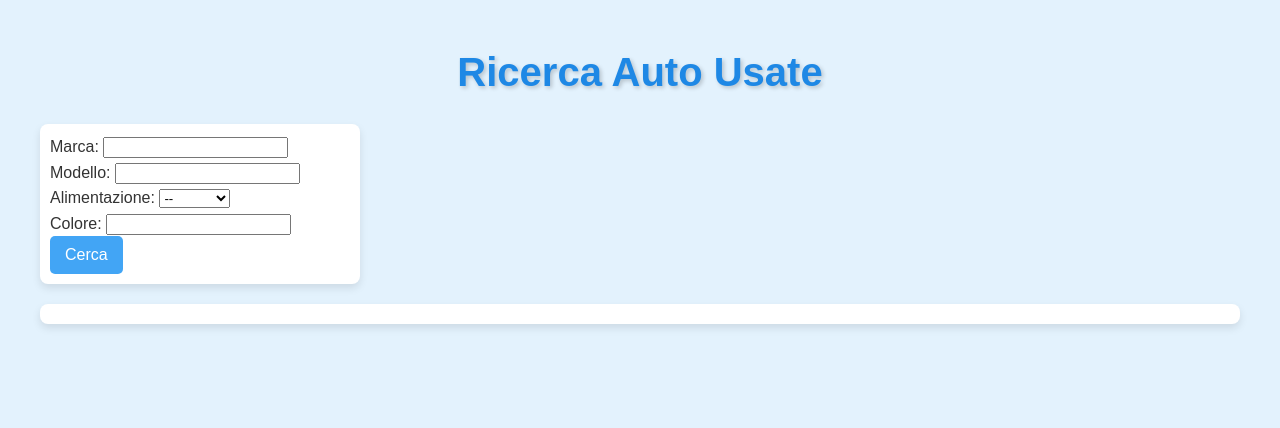
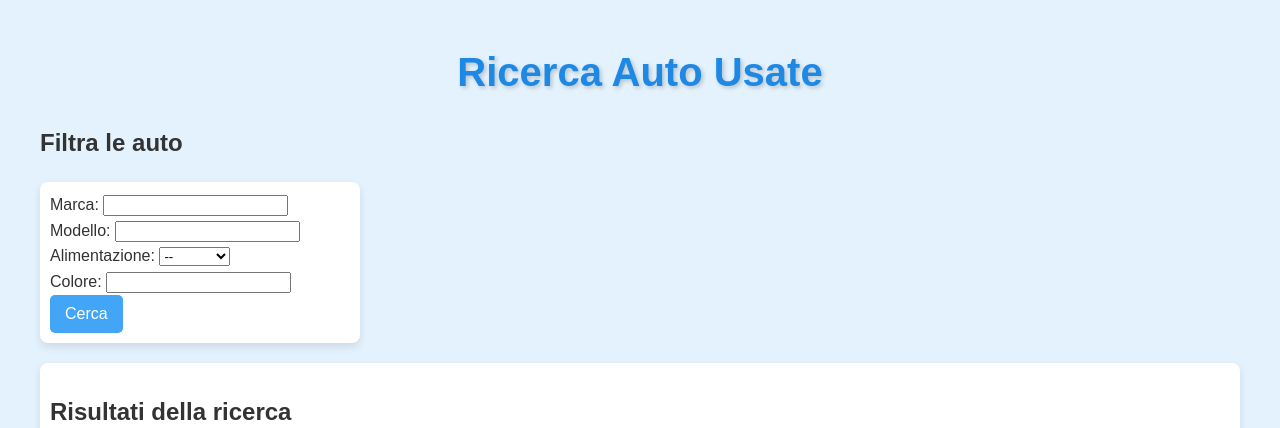
Before and after one commit to MassimilianoMaccione/Progetto_5M, a Flask app: template templates/index.html in a window 1280 px wide. Shown: the top 428 px of the page. Run offline with Flask 3, Linux system fonts and the light colour scheme; the template is opened without the code that fills it: most values are stand-ins (such as "Sample title", 1, 10 or a date in 2020).

Commit message:
progetto

```diff
--- a/templates/index.html
+++ b/templates/index.html
@@ -1,50 +1,109 @@
 <!DOCTYPE html>
-<html>
+<html lang="it">
 <head>
+    <meta charset="UTF-8">
+    <meta name="viewport" content="width=device-width, initial-scale=1.0">
     <title>Auto Usate</title>
     <link rel="stylesheet" href="{{ url_for('static', filename='style.css') }}">
 </head>
 <body>
+    <!-- Titolo principale -->
+    <header>
         <h1>Ricerca Auto Usate</h1>
+    </header>
+
+    <!-- Form per il filtro -->
+    <section id="filtro">
+        <h2>Filtra le auto</h2>
         <form id="filtroForm">
-        Marca: <input type="text" name="marca"><br>
-        Modello: <input type="text" name="modello"><br>
-        Alimentazione:
-        <select name="motore">
+            <label for="marca">Marca:</label>
+            <input type="text" id="marca" name="marca"><br>
+
+            <label for="modello">Modello:</label>
+            <input type="text" id="modello" name="modello"><br>
+
+            <label for="motore">Alimentazione:</label>
+            <select id="motore" name="motore">
                 <option value="">--</option>
                 <option value="benzina">Benzina</option>
                 <option value="diesel">Diesel</option>
             </select><br>
-        Colore: <input type="text" name="colore"><br>
+
+            <label for="colore">Colore:</label>
+            <input type="text" id="colore" name="colore"><br>
+
             <button type="submit">Cerca</button>
         </form>
+    </section>
 
-    <div id="risultati"></div>
+    <!-- Sezione per i risultati -->
+    <section id="risultati">
+        <h2>Risultati della ricerca</h2>
+        <table>
+            <thead>
+                <tr>
+                    <th>Marca</th>
+                    <th>Modello</th>
+                    <th>Motore</th>
+                    <th>Colore</th>
+                    <th>Immagine</th>
+                </tr>
+            </thead>
+            <tbody>
+                {% for a in auto %}
+                <tr>
+                    <td>{{ a.marca }}</td>
+                    <td>{{ a.modello }}</td>
+                    <td>{{ a.motore }}</td>
+                    <td>{{ a.colore }}</td>
+                    <td><img src="{{ a.immagine }}" width="100" alt="Immagine auto"></td>
+                </tr>
+                {% endfor %}
+            </tbody>
+        </table>
+    </section>
 
+    <!-- Script per la gestione del form -->
     <script>
         document.getElementById('filtroForm').addEventListener('submit', function(e) {
             e.preventDefault();
+
+            // Raccolta dati dal form
             const formData = new FormData(this);
             const data = Object.fromEntries(formData.entries());
 
+            // Invio della richiesta al server
             fetch('/filtra_auto', {
                 method: 'POST',
-                headers: {'Content-Type': 'application/json'},
+                headers: { 'Content-Type': 'application/json' },
                 body: JSON.stringify(data)
             })
             .then(resp => resp.json())
             .then(auto => {
-                let html = '<table><tr><th>Marca</th><th>Modello</th><th>Motore</th><th>Colore</th><th>Immagine</th></tr>';
+                // Generazione dinamica della tabella dei risultati
+                let html = `
+                    <table>
+                        <thead>
+                            <tr>
+                                <th>Marca</th>
+                                <th>Modello</th>
+                                <th>Motore</th>
+                                <th>Colore</th>
+                                <th>Immagine</th>
+                            </tr>
+                        </thead>
+                        <tbody>`;
                 auto.forEach(a => {
-                    html += `<tr>
+                    html += `
+                        <tr>
                             <td>${a.marca}</td>
                             <td>${a.modello}</td>
                             <td>${a.motore}</td>
                             <td>${a.colore}</td>
-                        <td><img src="${a.immagine}" width="100"></td>
+                            <td><img src="${a.immagine}" width="100" alt="Immagine auto"></td>
                         </tr>`;
                 });
-                html += '</table>';
+                html += '</tbody></table>';
                 document.getElementById('risultati').innerHTML = html;
             });
         });
```
Also changed, not shown: app.py (+12 -1 lines), static/images/audi_a1.jpg (added), static/images/audi_a3.jpg (added), static/images/fiat500.jpg, static/images/fiat_panda.jpg (added), static/images/ford_fiesta.jpg (added), static/images/ford_focus.jpg (added), static/images/hyundai_i20.jpg (added), static/images/opel_corsa.jpg (added), static/images/peugeot_2008.jpg (added), static/images/peugeot_208.jpg (added), static/images/renault_captur.jpg (added), static/images/renault_clio.jpg (added), static/images/toyota_yaris.jpg (added), 2 more files. Lines whose indentation alone changed are shown as unchanged.
